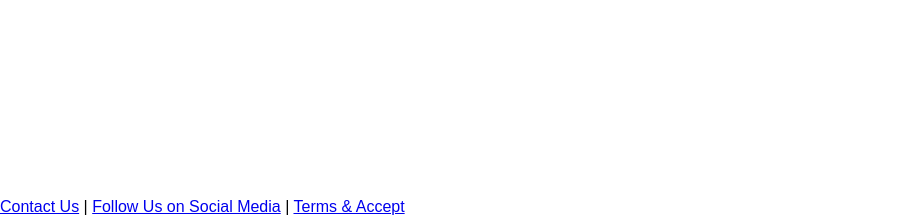
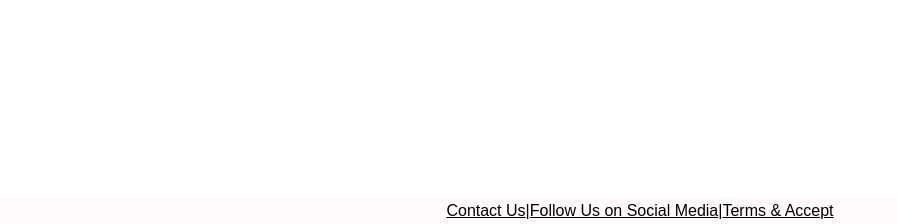
Before and after one commit to BaarnRegeffio/WebsitePHPFile, a PHP site: page /Index1.php in a window 1280 px wide. Shown: the part 1402-1626 px from the top of the page, without its empty margins (0-897 px from the left). Run offline with PHP 8.4, Linux system fonts and the light colour scheme.

Commit message:
Update index1.css

```diff
--- a/MovieScope/index1.css
+++ b/MovieScope/index1.css
@@ -31,6 +31,18 @@
 
 background-attachment: fixed;
 }
+
+.myVideo{
+  width: -1%;
+  height: 10%;
+
+  left: 0;
+  right: 0;
+  top: 100%;
+  bottom: 0;
+  z-index: -1;
+}
+
 
 .header {
   position: fixed;
@@ -212,3 +224,32 @@
   width: 100%;
 
 }
+
+
+/*Footer*/
+
+.Footer-container{
+  background: rgba(255, 249, 249, 0.8);
+  height: auto;
+  display: flex;
+ justify-content: center;
+
+  align-items: center;
+  height: auto;
+  text-align: left;
+  padding: 4px 8px;
+
+
+}
+
+.FooterLetter{
+  color: #000000;
+
+}
+
+
+/*Video*/
+.Video{
+
+  height: calc(100vh - 70px);
+}
```
